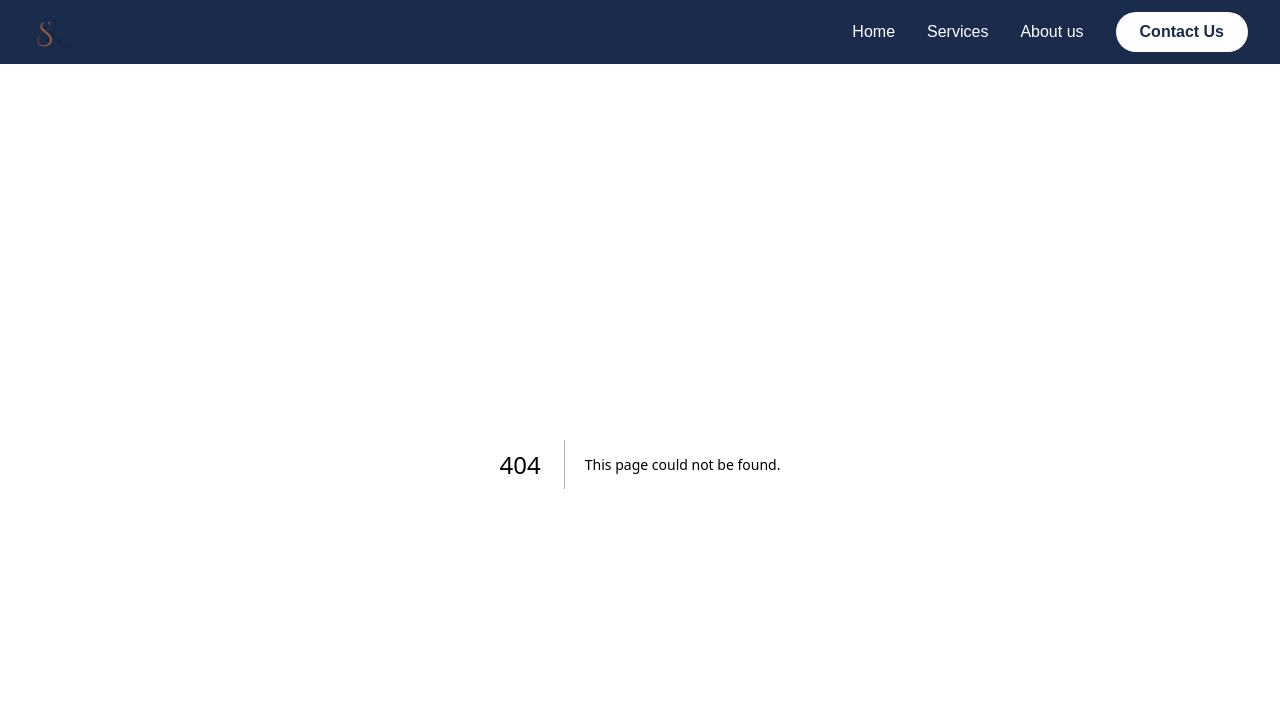
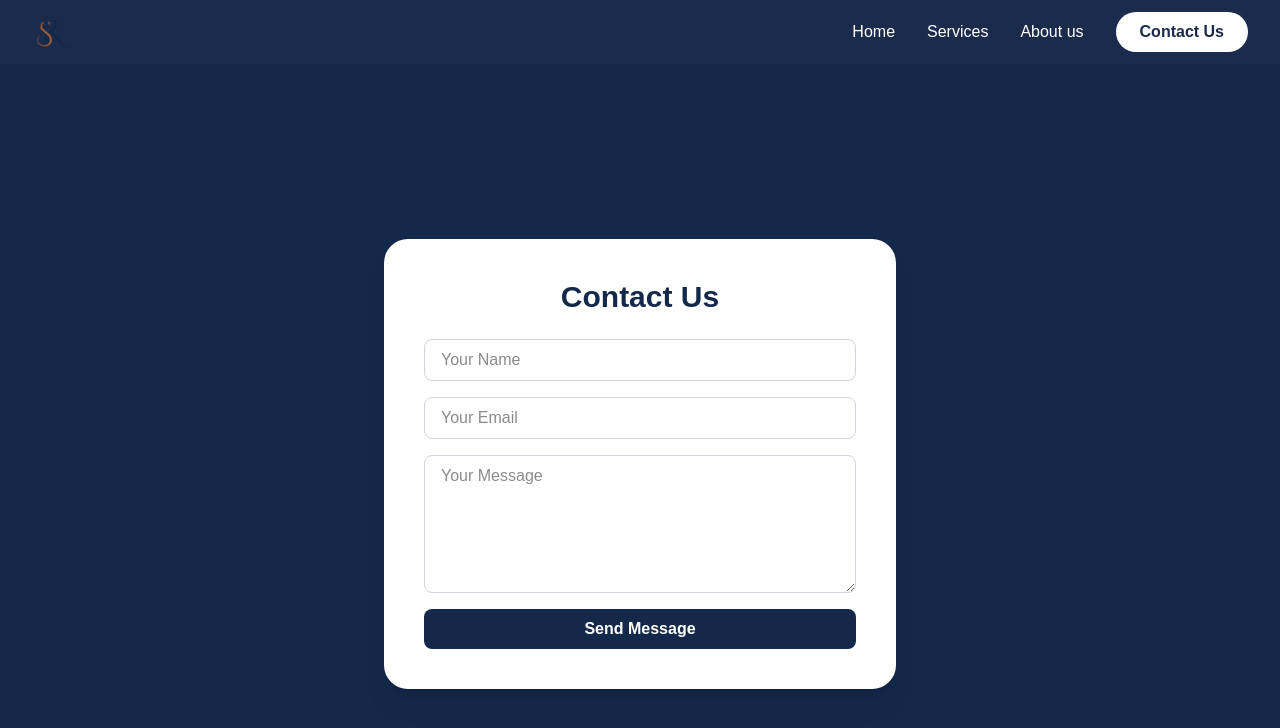
Before and after one commit to ShreyasSondur/SRGROUP, a Next.js app: page /contact in a window 1280 px wide. Before the commit this address had no page. Shown: the top 728 px of the page. Built offline with nearby package versions, Linux system fonts and the light colour scheme.

Commit message:
Remove call-to-action from Services section

```diff
--- /dev/null
+++ b/app/contact/page.js
@@ -0,0 +1,35 @@
+export default function ContactPage() {
+  return (
+    <div className="min-h-screen flex flex-col items-center justify-center bg-[#14294A] py-20 px-4">
+      <div className="bg-white rounded-3xl shadow-xl p-10 max-w-lg w-full">
+        <h1 className="text-3xl font-bold text-[#14294A] mb-6 text-center">Contact Us</h1>
+        <form className="flex flex-col gap-4">
+          <input
+            type="text"
+            placeholder="Your Name"
+            className="border border-gray-300 rounded-lg px-4 py-2 focus:outline-none focus:ring-2 focus:ring-[#14294A]"
+            required
+          />
+          <input
+            type="email"
+            placeholder="Your Email"
+            className="border border-gray-300 rounded-lg px-4 py-2 focus:outline-none focus:ring-2 focus:ring-[#14294A]"
+            required
+          />
+          <textarea
+            placeholder="Your Message"
+            className="border border-gray-300 rounded-lg px-4 py-2 focus:outline-none focus:ring-2 focus:ring-[#14294A]"
+            rows={5}
+            required
+          />
+          <button
+            type="submit"
+            className="bg-[#14294A] text-white font-bold py-2 rounded-lg hover:bg-blue-900 transition"
+          >
+            Send Message
+          </button>
+        </form>
+      </div>
+    </div>
+  );
+}
--- a/components/Services.jsx
+++ b/components/Services.jsx
@@ -4,61 +4,92 @@ export default function Services() {
   const services = [
     {
       icon: (
-        <img src="/rice.png" alt="Rice logo" className="w-20 h-20 mx-auto mb-6" />
+        <img src="/rice.png" alt="Rice logo" className="w-24 h-24 mx-auto mb-6 object-contain" />
       ),
       title: "Rice",
       description: "Multiple rice varieties handled across markets."
     },
     {
       icon: (
-        <img src="/cement.png" alt="Cement fiber board logo" className="w-20 h-20 mx-auto mb-6" />
+        <img src="/cement.png" alt="Cement fiber board logo" className="w-24 h-24 mx-auto mb-6 object-contain" />
       ),
-      title: "Cement fiber board",
+      title: "Cement Fiber Board",
       description: "Different sizes of cement boards supplied across sectors."
     },
     {
       icon: (
-        <img src="/veg.png" alt="Vegetables logo" className="w-20 h-20 mx-auto mb-6" />
+        <img src="/veg.png" alt="Vegetables logo" className="w-24 h-24 mx-auto mb-6 object-contain" />
       ),
       title: "Vegetables",
       description: "Selected vegetable categories managed for trade."
     },
     {
       icon: (
-        <img src="/plywood.png" alt="Plywood logo" className="w-20 h-20 mx-auto mb-6" />
+        <img src="/plywood.png" alt="Plywood logo" className="w-24 h-24 mx-auto mb-6 object-contain" />
       ),
-      title: "Commercial grade plywood",
+      title: "Commercial Grade Plywood",
       description: "Various plywood types for different applications."
     }
   ];
 
   return (
-    <div id="services" className="min-h-screen bg-[#14294A] py-20 px-6">
-      <div className="max-w-7xl mx-auto">
-        <h1 className="text-5xl font-bold text-white text-center mb-24">
-          Our Services
-          <div className="w-32 h-0.5 bg-white mx-auto mt-4"></div>
-        </h1>
+    <section className="relative bg-gradient-to-br from-[#14294A] via-[#1a3255] to-[#14294A] py-24 px-6 overflow-hidden">
+      {/* Subtle background pattern */}
+      <div className="absolute inset-0 opacity-5">
+        <div className="absolute inset-0" style={{
+          backgroundImage: 'radial-gradient(circle at 2px 2px, white 1px, transparent 0)',
+          backgroundSize: '48px 48px'
+        }}></div>
+      </div>
 
-        <div className="grid grid-cols-1 md:grid-cols-2 lg:grid-cols-4 gap-18 max-w-8xl mx-auto">
+      <div className="relative max-w-7xl mx-auto">
+        {/* Section Header */}
+        <div className="text-center mb-20">
+          <p className="text-blue-300 uppercase tracking-widest text-sm font-semibold mb-3">What We Offer</p>
+          <h2 className="text-5xl md:text-6xl font-bold text-white mb-4">
+            Our Services
+          </h2>
+          <div className="w-24 h-1 bg-gradient-to-r from-transparent via-white to-transparent mx-auto"></div>
+          <p className="text-blue-200 text-lg mt-6 max-w-2xl mx-auto">
+            Delivering excellence across diverse product categories with unmatched quality and reliability
+          </p>
+        </div>
+
+        {/* Services Grid */}
+        <div className="grid grid-cols-1 md:grid-cols-2 lg:grid-cols-4 gap-8">
           {services.map((service, index) => (
             <div
               key={index}
-              className="bg-white rounded-3xl p-8 shadow-xl hover:shadow-2xl transition-all duration-300 hover:-translate-y-1 flex flex-col items-center"
+              className="group relative bg-white rounded-2xl p-8 shadow-lg hover:shadow-2xl transition-all duration-500 hover:-translate-y-2 flex flex-col items-center border border-gray-100"
             >
-              <div className="text-gray-800 mb-2">
+              {/* Decorative corner accent */}
+              <div className="absolute top-0 right-0 w-20 h-20 bg-gradient-to-br from-blue-50 to-transparent rounded-tr-2xl rounded-bl-full opacity-0 group-hover:opacity-100 transition-opacity duration-500"></div>
+
+              {/* Icon container with subtle animation */}
+              <div className="relative mb-6 p-4 bg-gradient-to-br from-blue-50 to-gray-50 rounded-xl group-hover:scale-110 transition-transform duration-500">
                 {service.icon}
               </div>
-              <h3 className="text-xl font-bold text-gray-900 text-center mb-4 leading-tight">
+
+              {/* Title */}
+              <h3 className="text-xl font-bold text-gray-900 text-center mb-4 leading-tight group-hover:text-[#14294A] transition-colors duration-300">
                 {service.title}
               </h3>
-              <p className="text-sm text-gray-700 text-center leading-relaxed">
+
+              {/* Divider */}
+              <div className="w-12 h-0.5 bg-gradient-to-r from-transparent via-blue-300 to-transparent mb-4 opacity-0 group-hover:opacity-100 transition-opacity duration-500"></div>
+
+              {/* Description */}
+              <p className="text-sm text-gray-600 text-center leading-relaxed">
                 {service.description}
               </p>
+
+              {/* Bottom accent line */}
+              <div className="absolute bottom-0 left-0 right-0 h-1 bg-gradient-to-r from-transparent via-[#14294A] to-transparent transform scale-x-0 group-hover:scale-x-100 transition-transform duration-500 rounded-b-2xl"></div>
             </div>
           ))}
         </div>
+
       </div>
-    </div>
+    </section>
   );
 }
```
Also changed, not shown: components/Carousel.jsx (added).
